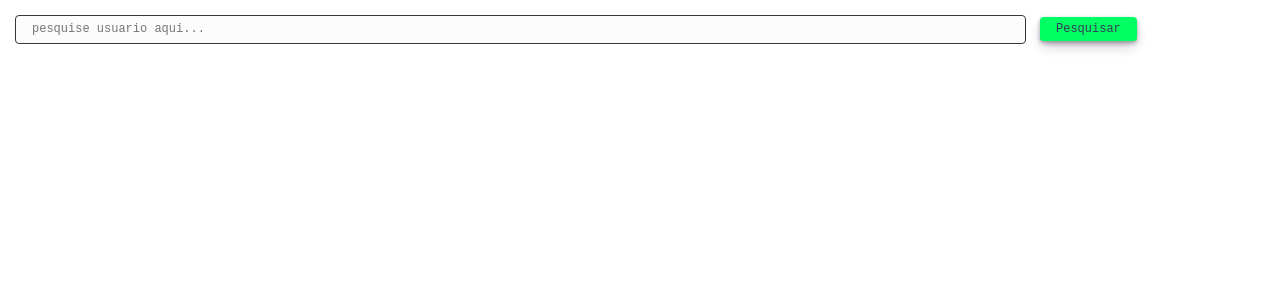
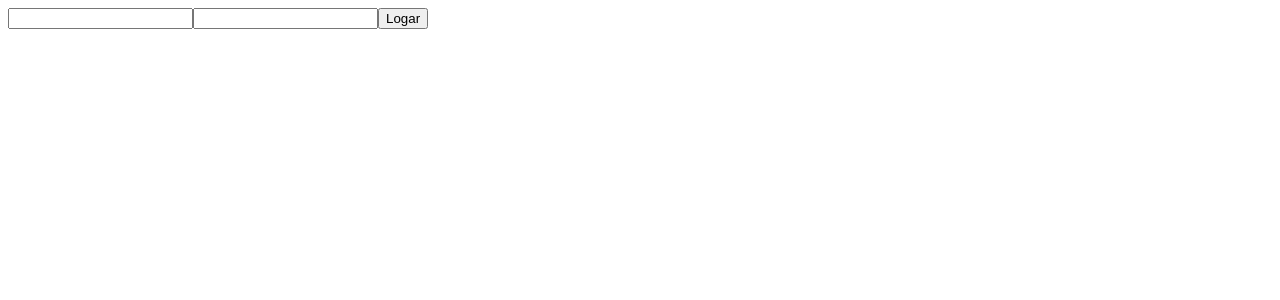
Before and after one commit to juan12331/Acesso_usuarios, a React (Vite) app in the folder frontend/: page / in a window 1280 px wide. Shown: the top 300 px of the page. Built offline with nearby package versions, Linux system fonts and the light colour scheme; the HTML template or start-up script is replaced by a standard one.

Commit message:
criando login de usuario

```diff
--- a/frontend/src/pages/login_adm/login.jsx
+++ b/frontend/src/pages/login_adm/login.jsx
@@ -1,8 +1,38 @@
-import React from 'react'
+import React, { useState } from 'react'
+import {getByEmail} from '../../services/APIservice'
+import './login.css'
 
 const login = () => {
+
+    const [email, setEmail] = useState('')
+    const [password, setpassword] = useState('')
+
+    const autenticacao = (email, password) => {
+         if (email && password) {
+            getByEmail(email).then ( data => {
+                if (data.papel === "adm") {
+                    if (data.senha === password) {
+                        window.location.href = '/Users'
+                    } else{
+                        console.log(' senha incorreta ')
+                    }
+                } else {
+                    console.log('esse usuario não tem acesso a pagina de administradores')
+                }
+            }
+            ).catch ( err => console.log('este email não esta cadastrado'))
+         } else{
+            console.log('preencha os dois campos')
+         }
+    }
+
+
   return (
-    <div>login</div>
+    <div>
+        <input type="text" id='email' className='email' value={email} onChange={(e) => setEmail(e.target.value)}/>
+        <input type="password" id='password' className='password' value={password} onChange={(e) => setpassword(e.target.value)} />
+        <button onClick={autenticacao(email, password)}> Logar</button>
+    </div>
   )
 }
 
--- a/frontend/src/pages/users/users.jsx
+++ b/frontend/src/pages/users/users.jsx
@@ -5,6 +5,7 @@ import './users.css'
 const users = () => {
     function getButton () {
         getFunction().then( data => console.log(data)).catch(err => console.log("deu erro :("))
+        getById(1).then(data => console.log(data)).catch(err => console.log('error'))
     }
 
 
--- a/frontend/src/routes.jsx
+++ b/frontend/src/routes.jsx
@@ -9,8 +9,8 @@ import Login from "./pages/login_adm/login"
 function MainRoutes() {
   return (
     <Routes>
-      <Route path="/" element={<Users />} />
-      <Route path="/Login" element={<Login />} />
+      <Route path="/" element={<Login />} />
+      <Route path="/Users" element={<Users />} />
       <Route path="/Criar" element={<Create/>} />
       <Route path="/Atualizar" element={<Update/>}/>
     </Routes>
```
Also changed, not shown: 1 other file (tests, documents, lock files or other folders).
